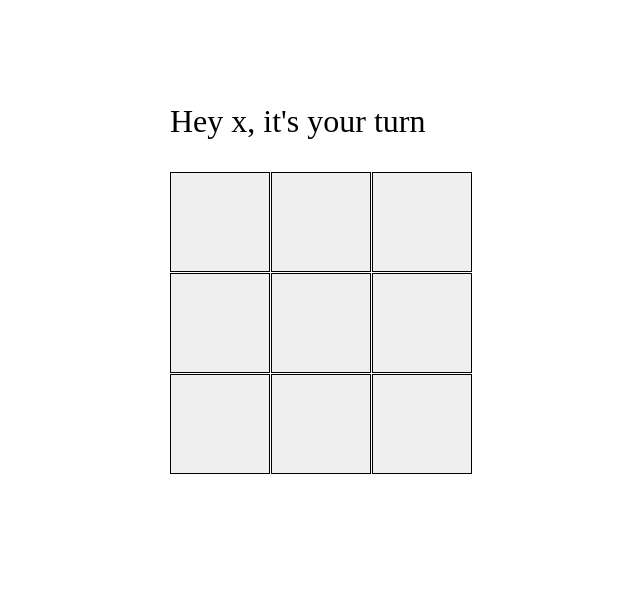
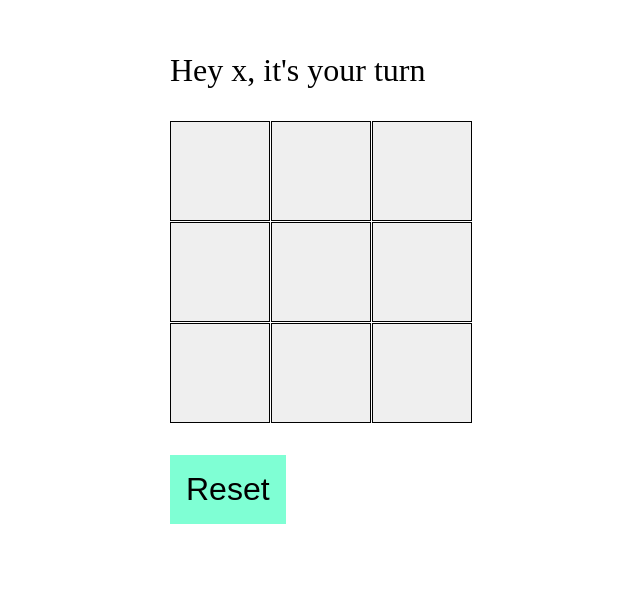
Before and after one commit to RKSouth/tic-tac-toe-Typescript, a Next.js app in the folder tic-tac-toe/: page / in a window 1280 px wide. Shown: the part 200-800 px from the top of the page, without its empty margins (319-959 px from the left). Built offline with nearby package versions, Linux system fonts and the light colour scheme.

Commit message:
added reset

```diff
--- a/tic-tac-toe/containers/Board.tsx
+++ b/tic-tac-toe/containers/Board.tsx
@@ -7,6 +7,12 @@
         Math.round(Math.random() * 1) === 1 ? 'x' : 'o'
     )
     const [winner, setWinner] = useState(null)
+
+    function reset(){
+        setSquares(Array(9).fill(null));
+        setWinner(null);
+        setCurrentPlayer(Math.round(Math.random() * 1) === 1 ? 'x' : 'o');
+    }
 
     function setSquareValue(index) {
         const newData = squares.map((val, i) => {
@@ -33,6 +39,7 @@
                 />
             })}
             </div>
+            <button className='reset' onClick={reset}>Reset</button>
         </div>
     )
 }
--- a/tic-tac-toe/styles/globals.css
+++ b/tic-tac-toe/styles/globals.css
@@ -8,7 +8,7 @@
   width:100px;
   height: 100px;
   font-size: 5rem;
-  /* background-color:blanchedalmond; */
+ color:blanchedalmond;
   border: solid 1px black;
 }
 
@@ -28,6 +28,16 @@
   background-color: crimson;
 }
 
+.reset {
+  margin-top: 2rem;
+  font-size: 2rem;
+  background-color: aquamarine;
+  border: none;
+  border-radius: 6 px;
+  padding: 1rem ;
+  cursor: pointer;
+}
+
 p {
   font-size: 2rem;
 }
```
